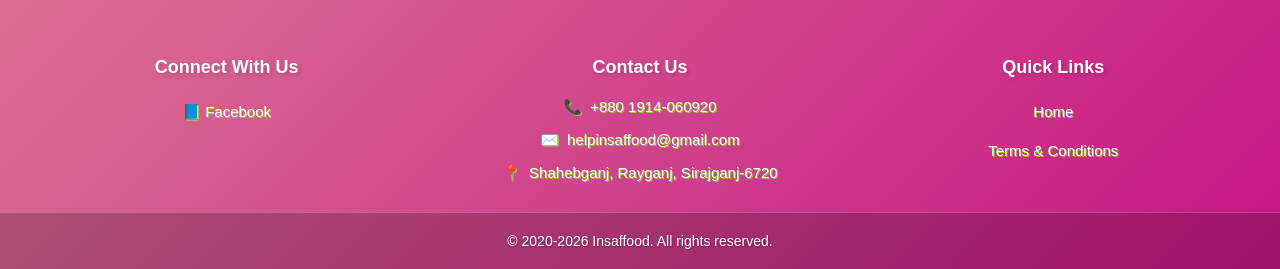
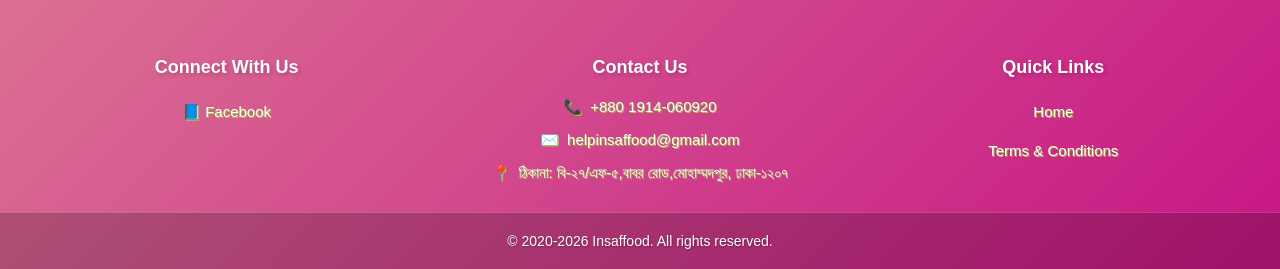
Before and after one commit to marjuksajid/insaf, a Django app: page /cart/ in a window 1280 px wide. Shown: the part 1060-1329 px from the top of the page. Run offline with Django 5.2, Linux system fonts and the light colour scheme; data comes from the database, SQL or seed files in the repository.

Commit message:
Update contact address in footer to reflect new location

```diff
--- a/templates/shop/base.html
+++ b/templates/shop/base.html
@@ -56,7 +56,7 @@
                     </div>
                     <div class="contact-item">
                         <span aria-hidden="true">📍</span>
-                        <span>Shahebganj, Rayganj, Sirajganj-6720</span>
+                        <span>ঠিকানা: বি-২৭/এফ-৫,বাবর রোড,মোহাম্মদপুর, ঢাকা-১২০৭</span>
                     </div>
                 </address>
             </section>
```
